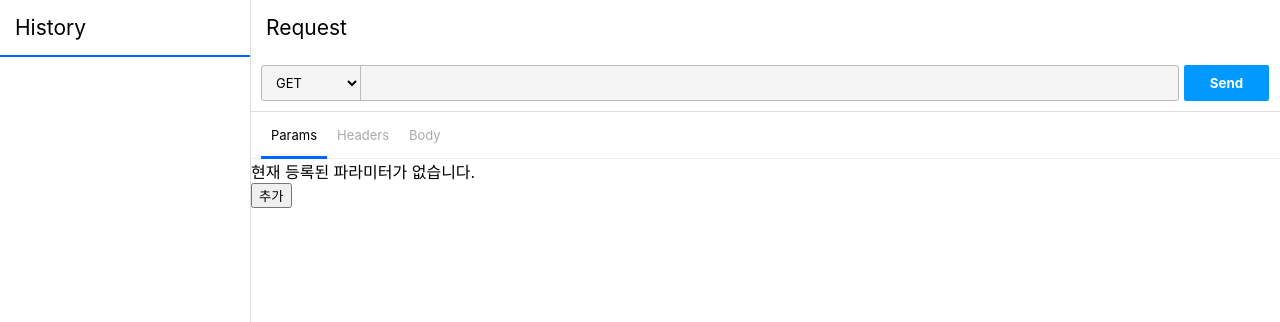
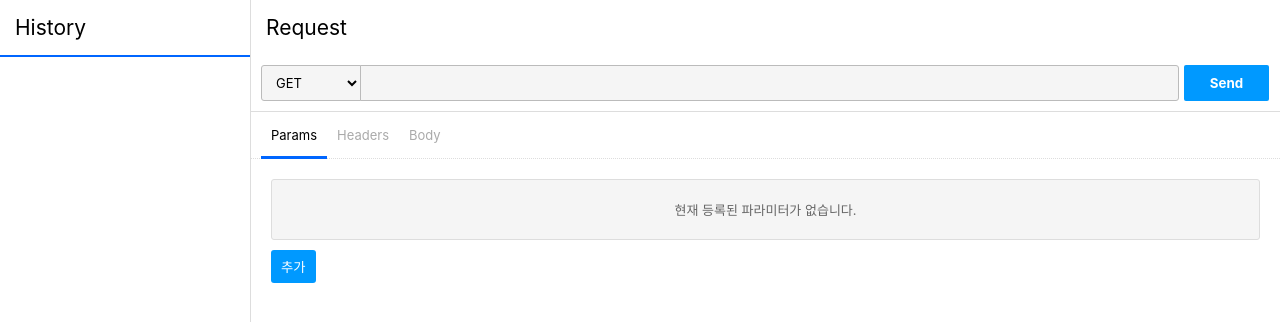
Before and after one commit to est-react-study/postman-junil, a React (Create React App) app: page / in a window 1280 px wide. Shown: the top 322 px of the page. Built offline with nearby package versions, Linux system fonts and the light colour scheme.

Commit message:
feat: Button Component 추가

```diff
--- a/src/components/FormContainer/RequestContainer/RequestTable.tsx
+++ b/src/components/FormContainer/RequestContainer/RequestTable.tsx
@@ -1,6 +1,10 @@
+/** @jsx jsx **/
+import {css, jsx} from "@emotion/core";
 import React from "react";
 import { IRequestTable } from "stores/requestStore";
 import { SetterOrUpdater } from "recoil";
+import { requestTableStyles } from './styles';
+import { DefaultButton } from "components/Layout/Buttons";
 
 interface RequestTableProps {
   data: IRequestTable[],
@@ -10,7 +14,7 @@ interface RequestTableProps {
 export const RequestTable: React.FC<RequestTableProps> = ({ data, setData }: RequestTableProps) => {
 
   return (
-    <div>
+    <div css={requestTableStyles}>
       { data.length !== 0 ?
         <ul>
           { data.map(({ key, value }, index) =>
@@ -20,11 +24,11 @@ export const RequestTable: React.FC<RequestTableProps> = ({ data, setData }: Req
             </li>
           ) }
         </ul> :
-        <p>현재 등록된 파라미터가 없습니다.</p>
+        <p className="noneData">현재 등록된 파라미터가 없습니다.</p>
       }
-      <button type="button">
-        추가
-      </button>
+      <div css={css`margin-top: 10px;`}>
+        <DefaultButton type="button" value="추가" />
+      </div>
     </div>
   )
 };
--- a/src/components/FormContainer/RequestContainer/styles.ts
+++ b/src/components/FormContainer/RequestContainer/styles.ts
@@ -94,3 +94,19 @@ export const tabStyle = css`
     }
   }
 `;
+
+export const requestTableStyles = css`
+  && {
+    padding: 20px;
+
+    .noneData {
+      background: #f5f5f5;
+      border-radius: 3px;
+      border: 1px solid #ddd;
+      padding: 20px 0;
+      text-align: center;
+      color: #666;
+      font-size: 13px;
+    }
+  }
+`;
--- /dev/null
+++ b/src/components/Layout/Buttons/DefaultButton.tsx
@@ -0,0 +1,32 @@
+/** @jsx jsx **/
+import { jsx, css } from "@emotion/core";
+import React from "react";
+import { IButtonProps } from "./index";
+const defaultButtonStyles = css`
+  border: none;
+  border-radius: 3px;
+  background: #09F;
+  color: #fff;
+  padding: 7px 10px;
+  transition: background-color 0.3s;
+
+  &:hover {
+    background: #06F;
+  }
+`;
+
+export const DefaultButton: React.FC<IButtonProps> = (props: IButtonProps) => {
+  const extendedStyles = css`
+    ${defaultButtonStyles}
+    ${props.css}
+  `;
+  return (
+    <button
+      type={props.type}
+      onClick={props.onClick}
+      css={extendedStyles}
+    >
+      {props.value}
+    </button>
+  );
+}
--- /dev/null
+++ b/src/components/Layout/Buttons/index.ts
@@ -0,0 +1,11 @@
+import { SerializedStyles } from "@emotion/core";
+import {MouseEventHandler} from "react";
+
+export interface IButtonProps {
+  type: 'button'|'reset'|'submit'
+  value: string
+  onClick?: MouseEventHandler<HTMLButtonElement>
+  css?: SerializedStyles
+}
+
+export { DefaultButton } from './DefaultButton';
```
